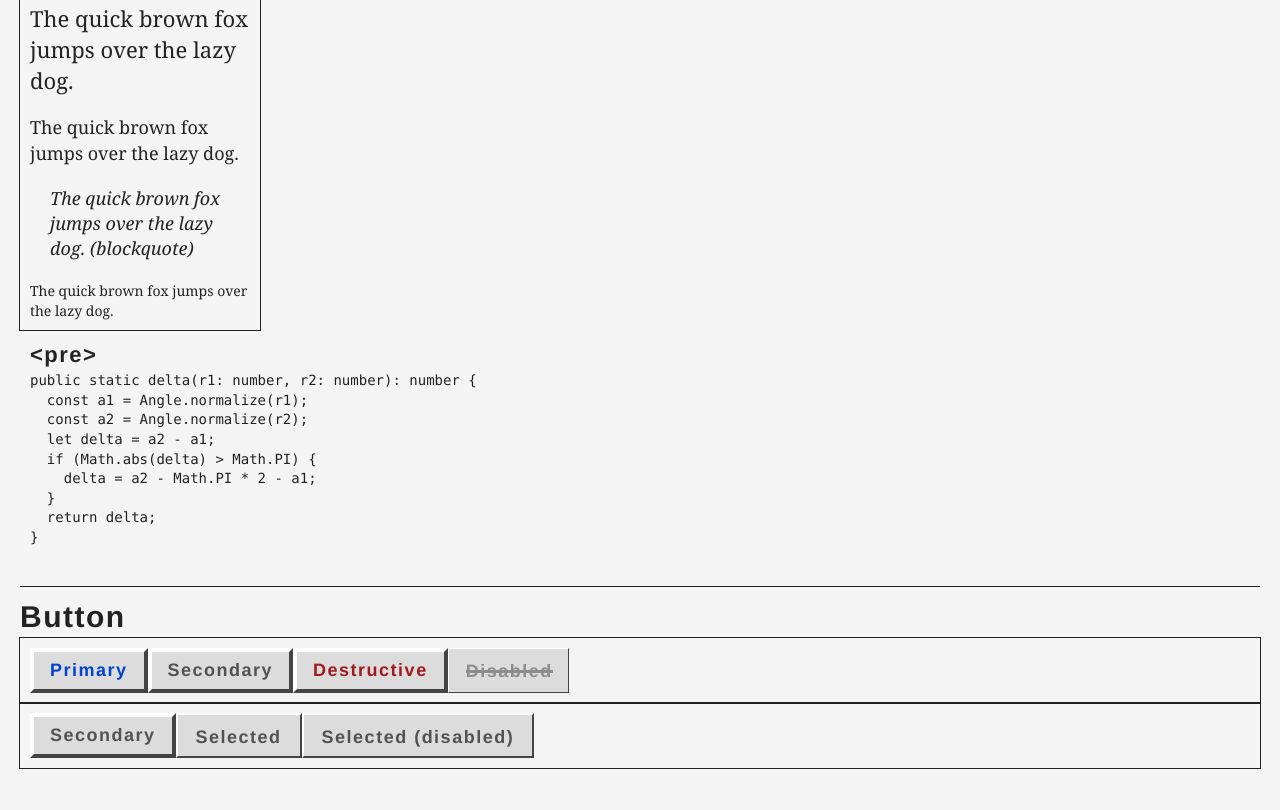
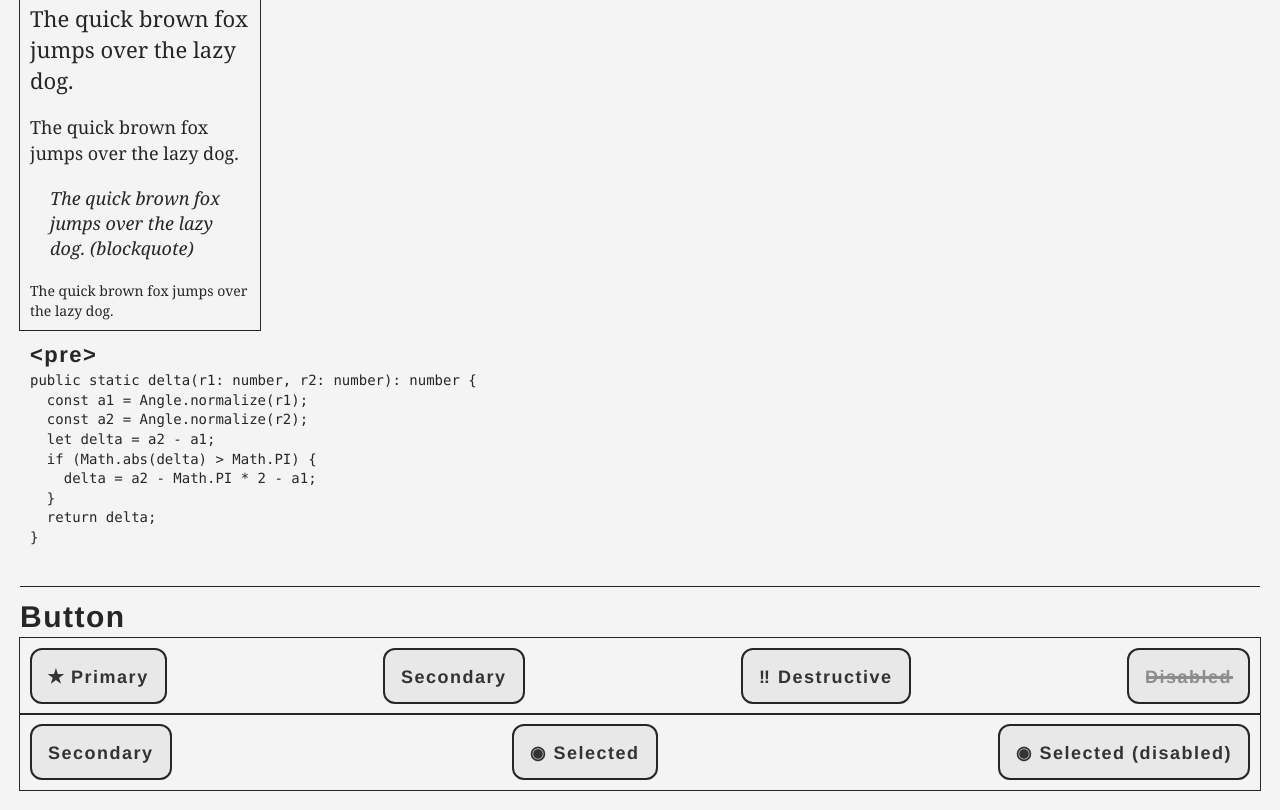
Before and after one commit to adrianlafond/design-system, a website built with webpack: page demo/index.html in a window 1280 px wide. Shown: the part 475-1285 px from the top of the page. Before the commit the page ends 1263 px from the top, so only its background shows below. Built offline with nearby package versions, Linux system fonts and the light colour scheme.

Commit message:
make buttons simple

```diff
--- a/demo/index.html
+++ b/demo/index.html
@@ -15,6 +15,9 @@
     }
     .adrian-ds .typography {
       width: 240px;
+    }
+    .space-between {
+      justify-content: space-between;
     }
   </style>
 </head>
@@ -59,14 +62,14 @@ public static delta(r1: number, r2: number): number {
 
   <h2>Button</h2>
 
-  <div class="adrian-box--flex">
+  <div class="adrian-box--flex space-between">
     <button class="adrian-button--primary">Primary</button>
     <button>Secondary</button>
     <button class="adrian-button--destructive">Destructive</button>
     <button disabled>Disabled</button>
   </div>
 
-  <div class="adrian-box--flex">
+  <div class="adrian-box--flex space-between">
     <button>Secondary</button>
     <button class="adrian-button--selected">Selected</button>
     <button class="adrian-button--selected" disabled>Selected (disabled)</button>
--- a/scss/_button.scss
+++ b/scss/_button.scss
@@ -2,110 +2,62 @@
   position: relative;
   @extend .#{$namespace}-text-ui;
   @extend .#{$namespace}-text-md;
-  color: $color-secondary;
+  color: $fgcolor-light;
   font-weight: bold;
   letter-spacing: $letter-spacing-header;
-  border-radius: 0;
-  // border: 4px solid $fgcolor-light;
-  border-width: 4px;
+  line-height: 2;
+  border-radius: 12px;
+  border-width: 2px;
   border-style: solid;
-  border-top-color: white;
-  border-left-color: white;
-  border-right-color: $fgcolor-light;
-  border-bottom-color: $fgcolor-light;
-  padding: 8px 16px;
+  border-color: $fgcolor;
   background-color: $bgcolor-dark;
-  // box-shadow: $shadow-up;
-  // text-shadow: $text-shadow;
-  // transition: color 0.2s, padding 0.1s, border-width 0.1s;
+  padding: 9px 16px 7px;
+  transition: 0.1s;
 
   &:focus-visible {
     outline: none;
 
-    &::before {
+    &::after {
       content: '';
       position: absolute;
       left: 16px;
-      bottom: 6px;
+      bottom: 10px;
       width: calc(100% - 32px);
       height: 3px;
       background-color: $color-secondary;
-      // box-shadow: $text-shadow;
       transition: 0.1s;
-    }
-
-    &:active:not(:disabled)::before {
-      left: 17px;
-      bottom: 5px;
     }
   }
 
   &:hover:not(:disabled) {
-    color: $color-secondary--hover;
     background-color: $bgcolor;
-    // box-shadow: $shadow-up;
-    padding: 8px 16px;
   }
 
   &:active:not(:disabled) {
-    color: $color-secondary--hover;
-    background-color: $bgcolor;
-    // box-shadow: $shadow-press;
-    border-width: 2px;
-    padding: 10px 18px 6px;
+    background-color: $bgcolor-darker;
+    padding: 10px 15px 6px 17px;
   }
 
   &--primary {
-    color: $color-primary;
-
-    &:hover:not(:disabled) {
-      color: $color-primary--hover;
-    }
-
-    &:focus-visible {
-      &::before {
-        background-color: $color-primary;
-      }
+    &::before {
+      content: '✭ ';
     }
   }
 
   &--destructive {
-    color: $color-destructive;
-
-    &:hover:not(:disabled) {
-      color: $color-destructive--hover;
-    }
-
-    &:focus-visible {
-      &::before {
-        background-color: $color-destructive;
-      }
+    &::before {
+      content: '‼ ';
     }
   }
 
   &--selected {
-    // box-shadow: $shadow-press;
-    border-width: 2px;
-    padding: 10px 18px 6px;
-
-    &:hover:not(:disabled) {
-      // box-shadow: $shadow-up;
-      border-width: 4px;
-      padding: 8px 16px;
-    }
-
-    &:active:not(:disabled) {
-      // box-shadow: $shadow-press;
-      border-width: 2px;
-      padding: 10px 18px 6px;
+    &::before {
+      content: '◉ ';
     }
   }
 
   &:disabled:not(&--selected) {
     color: $color-disabled;
-    // box-shadow: $shadow-press;
-    border-width: 1px;
-    padding: 9px 15px 7px 17px;
 
     &::after {
       content: '';
--- a/scss/_variables.scss
+++ b/scss/_variables.scss
@@ -1,10 +1,11 @@
 // Carbon colors: https://carbon-elements.netlify.app/colors/examples/preview/
 
 $bgcolor: #f4f4f4;
-$fgcolor: #222;
+$fgcolor: #262626;
 
-$bgcolor-dark: #dcdcdc;
-$fgcolor-light: #444;
+$bgcolor-dark: #e8e8e8;
+$bgcolor-darker: #e0e0e0;
+$fgcolor-light: #333333;
 
 $font-size: 10px;
 $font-header: Helvetica,Arial,sans-serif;
@@ -17,16 +18,14 @@ $line-height: 1.4;
 $indent: 2rem;
 $border-width: 1px;
 
-$color-primary: #0043ce;
+$color-primary: #d0e2ff;
 $color-secondary: #525252;
 $color-destructive: #a2191f;
 
-$color-primary--hover: #0053ff;
+$color-primary--hover: #b8d3ff;
 $color-secondary--hover: #636363;
 $color-destructive--hover: #c21e25;
-
 $color-disabled: #8d8d8d;
 
-$shadow-up: inset 4px 4px 0 white, inset -4px -4px 0 rgba(black, 0.4);
-$shadow-press: inset 2px 2px 0 white, inset -1px -1px 0 rgba(black, 0.4);
-$text-shadow: -1px -1px 1px rgba(black, 0.25);
+$border-color: $fgcolor;
+$border-color-light: #a8a8a8;
```
